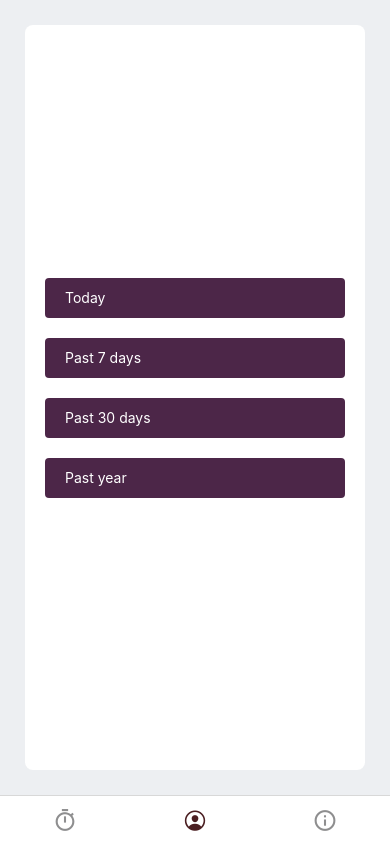
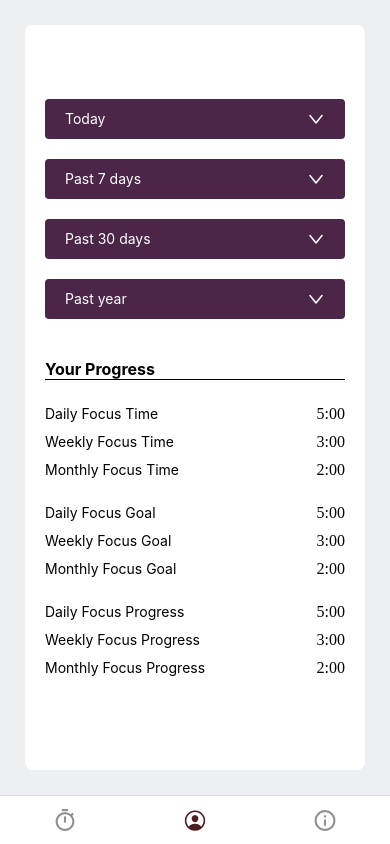
Before and after one commit to aa-fahim/pomodoro-app, a React Native app: screen /ProfileScreen in a window 390 px wide. Built offline with nearby package versions, Linux system fonts and the light colour scheme.

Commit message:
fix merge changes, and some components

```diff
--- a/App.tsx
+++ b/App.tsx
@@ -3,6 +3,7 @@ import { NavigationContainer } from "@react-navigation/native";
 import { createStackNavigator } from "@react-navigation/stack";
 import { createBottomTabNavigator } from "@react-navigation/bottom-tabs";
 
+import StatsProvider from "./src/context/StatsProvider";
 import LoginScreen from "./src/screens/LoginScreen";
 import TimerScreen from "./src/screens/TimerScreen";
 import ProfileScreen from "./src/screens/ProfileScreen";
@@ -19,7 +20,9 @@ const Tab = createBottomTabNavigator();
 export default function App() {
   return (
     <NavigationContainer>
-      <MainStackNavigator />
+      <StatsProvider>
+        <MainStackNavigator />
+      </StatsProvider>
     </NavigationContainer>
   );
 }
--- a/src/components/ExpandableFlatList.tsx
+++ b/src/components/ExpandableFlatList.tsx
@@ -1,23 +1,32 @@
 import React, { ReactNode, useState } from "react";
-import { TouchableOpacity, View } from "react-native";
+import { View } from "react-native";
 import styled from "styled-components/native";
 import { themes } from "../styles/themes";
+import { AntDesign } from "@expo/vector-icons";
+
+const UpArrowIcon = () => <AntDesign name="up" size={18} color="white" />;
+const DownArrowIcon = () => <AntDesign name="down" size={18} color="white" />;
 
 type IExpandableFlatList = {
-  isOpen?: boolean
-  label: ReactNode
-  children: ReactNode
+  isOpen?: boolean;
+  label: ReactNode;
+  children: ReactNode;
 };
 
-const CountdownTimer = ({ isOpen = false, label, children }: IExpandableFlatList) => {
+const CountdownTimer = ({
+  isOpen = false,
+  label,
+  children,
+}: IExpandableFlatList) => {
   const [isExpanded, setIsExpanded] = useState<boolean>(isOpen);
 
   return (
     <StyledView>
       <LabelContainer>
-        <TouchableOpacity onPress={() => setIsExpanded(!isExpanded)}>
+        <StyledTouchableOpacity onPress={() => setIsExpanded(!isExpanded)}>
           {label}
-        </TouchableOpacity>
+          {isExpanded ? <UpArrowIcon /> : <DownArrowIcon />}
+        </StyledTouchableOpacity>
       </LabelContainer>
 
       {isExpanded ? (
@@ -32,7 +41,7 @@ const CountdownTimer = ({ isOpen = false, label, children }: IExpandableFlatList
 
 const StyledView = styled.View`
   width: 100%;
-`
+`;
 
 const LabelContainer = styled.View`
   display: flex;
@@ -41,12 +50,18 @@ const LabelContainer = styled.View`
   height: 40px;
   padding: 0px 20px;
   border-radius: 4px;
-`
+`;
 
 const HorizontalLine = styled.View`
   padding: 10px 0px;
-  borderBottomColor: ${themes.grey};
-  borderBottomWidth: 1px;
-`
+  borderbottomcolor: ${themes.grey};
+  borderbottomwidth: 1px;
+`;
+
+const StyledTouchableOpacity = styled.TouchableOpacity`
+  flex-direction: row;
+  align-items: center;
+  justify-content: space-between;
+`;
 
 export default CountdownTimer;
--- a/src/components/InputBox.tsx
+++ b/src/components/InputBox.tsx
@@ -1,10 +1,6 @@
 import React from "react";
 import styled from "styled-components/native";
-import {
-  View,
-  StyleProp,
-  ViewStyle,
-} from "react-native";
+import { View, StyleProp, ViewStyle } from "react-native";
 import { themes } from "../styles/themes";
 
 type InputBoxProps = {
@@ -16,7 +12,7 @@ type InputBoxProps = {
   secureTextEntry?: boolean;
 };
 
-const InputBox:React.FC<InputBoxProps> = (props: InputBoxProps) => {
+const InputBox: React.FC<InputBoxProps> = (props) => {
   const { label, style, ...restProps } = props;
 
   return (
@@ -41,6 +37,6 @@ const StyledTextInput = styled.TextInput`
   border-radius: 4;
   padding-horizontal: 10;
   padding-vertical: 4;
-`
+`;
 
 export default InputBox;
--- /dev/null
+++ b/src/components/OptionItem.tsx
@@ -0,0 +1,28 @@
+import React, { FC, ReactNode } from "react";
+import { View, Text } from "react-native";
+import styled from "styled-components/native";
+
+type OptionItemProps = {
+  optionLabel: string;
+  option: ReactNode;
+};
+
+const OptionItem: FC<OptionItemProps> = ({ optionLabel, option }) => {
+  return (
+    <Container>
+      <Text>{optionLabel}</Text>
+      <View>{option}</View>
+    </Container>
+  );
+};
+
+const Container = styled.View`
+  display: flex;
+  flex-direction: row;
+  justify-content: space-between;
+  width: 100%;
+  padding-top: 5px;
+  padding-bottom: 5px;
+`;
+
+export default OptionItem;
--- /dev/null
+++ b/src/components/SectionHeader.tsx
@@ -0,0 +1,29 @@
+import React, { FC, ReactNode } from "react";
+import { View, Text } from "react-native";
+import styled from "styled-components/native";
+import HorizontalBreak from "../styles/HorizontalBreak";
+
+type SectionHeaderProps = {
+  header: ReactNode;
+};
+const SectionHeader: FC<SectionHeaderProps> = ({ header }) => {
+  return (
+    <Container>
+      <HeaderText>{header}</HeaderText>
+      <HorizontalBreak />
+    </Container>
+  );
+};
+
+const Container = styled.View`
+  width: 100%;
+  padding-top: 20px;
+  padding-bottom: 20px;
+`;
+
+const HeaderText = styled.Text`
+  font-size: 16px;
+  font-weight: bold;
+`;
+
+export default SectionHeader;
--- /dev/null
+++ b/src/context/StatsProvider.tsx
@@ -0,0 +1,26 @@
+import React, { createContext, Component } from "react";
+
+export const StatsContext = createContext();
+
+class StatsProvider extends Component {
+  state = {
+    name: "Fahim",
+  };
+
+  render() {
+    return (
+      <StatsContext.Provider
+        value={{
+          name: this.state.name,
+          changeNmae: (name: string) => {
+            this.setState({ name });
+          },
+        }}
+      >
+        {this.props.children}
+      </StatsContext.Provider>
+    );
+  }
+}
+
+export default StatsProvider;
--- a/src/screens/InfoScreen.tsx
+++ b/src/screens/InfoScreen.tsx
@@ -1,14 +1,24 @@
 import React from "react";
 import styled from "styled-components/native";
+
 import ScreenContainer from "../styles/ScreenContainer";
 import Wrapper from "../styles/Wrapper";
+import SectionHeader from "../components/SectionHeader";
+import OptionItem from "../components/OptionItem";
 
 const InfoScreen = () => {
   return (
     <ScreenContainer>
-      <Wrapper>This is the InfoScreen</Wrapper>
+      <InfoWrapper>
+        <SectionHeader header="About" />
+      </InfoWrapper>
     </ScreenContainer>
   );
 };
 
+const InfoWrapper = styled(Wrapper)`
+  justify-content: flex-start;
+  padding: 30px 30px;
+`;
+
 export default InfoScreen;
--- a/src/screens/ProfileScreen.tsx
+++ b/src/screens/ProfileScreen.tsx
@@ -6,46 +6,66 @@ import styled from "styled-components/native";
 import { themes } from "../styles/themes";
 import ScreenContainer from "../styles/ScreenContainer";
 import Wrapper from "../styles/Wrapper";
+import SectionHeader from "../components/SectionHeader";
+import OptionItem from "../components/OptionItem";
 
 const ProgressItems = [
   {
     label: "Today",
-    timeSpentStudying: 100
+    timeSpentStudying: 100,
   },
   {
     label: "Past 7 days",
-    timeSpentStudying: 200
+    timeSpentStudying: 200,
   },
   {
     label: "Past 30 days",
-    timeSpentStudying: 200
+    timeSpentStudying: 200,
   },
   {
     label: "Past year",
-    timeSpentStudying: 200
+    timeSpentStudying: 200,
   },
-]
+];
 
 const ProfileScreen = () => {
   const renderLabel = (text: string) => (
-    <Typography color={themes.white}>
-      {text}
-    </Typography>
-  )
+    <Typography color={themes.white}>{text}</Typography>
+  );
 
   return (
     <ScreenContainer>
       <StyledWrapper>
         {ProgressItems.map((item, index) => (
           <>
-            <ExpandableFlatList key={`${item.label}-${index}`} label={renderLabel(item.label)}>
+            <ExpandableFlatList
+              key={`${item.label}-${index}`}
+              label={renderLabel(item.label)}
+            >
               {item.timeSpentStudying}
             </ExpandableFlatList>
             {/* TODO: make this into a reusuable component */}
             <Spacer />
           </>
-        ))
-        }
+        ))}
+        <SectionHeader header="Your Progress" />
+        <OptionItemsListWrapper>
+          <OptionItem optionLabel="Daily Focus Time" option="5:00" />
+          <OptionItem optionLabel="Weekly Focus Time" option="3:00" />
+          <OptionItem optionLabel="Monthly Focus Time" option="2:00" />
+        </OptionItemsListWrapper>
+
+        <OptionItemsListWrapper>
+          <OptionItem optionLabel="Daily Focus Goal" option="5:00" />
+          <OptionItem optionLabel="Weekly Focus Goal" option="3:00" />
+          <OptionItem optionLabel="Monthly Focus Goal" option="2:00" />
+        </OptionItemsListWrapper>
+
+        <OptionItemsListWrapper>
+          <OptionItem optionLabel="Daily Focus Progress" option="5:00" />
+          <OptionItem optionLabel="Weekly Focus Progress" option="3:00" />
+          <OptionItem optionLabel="Monthly Focus Progress" option="2:00" />
+        </OptionItemsListWrapper>
       </StyledWrapper>
     </ScreenContainer>
   );
@@ -53,10 +73,15 @@ const ProfileScreen = () => {
 
 const StyledWrapper = styled(Wrapper)`
   padding: 10px 20px;
-`
+`;
 
 const Spacer = styled.View`
   height: 20px;
-`
+`;
+
+const OptionItemsListWrapper = styled.View`
+  width: 100%;
+  padding-bottom: 15px;
+`;
 
 export default ProfileScreen;
--- /dev/null
+++ b/src/styles/HorizontalBreak.ts
@@ -0,0 +1,9 @@
+import styled from "styled-components/native";
+import { themes } from "./themes";
+
+const HorizontalBreak = styled.View`
+  border-bottom-color: black;
+  border-bottom-width: 1;
+`;
+
+export default HorizontalBreak;
--- a/src/styles/themes.ts
+++ b/src/styles/themes.ts
@@ -14,8 +14,6 @@ const themes = {
   black: "#000000",
   grey: "#808080",
   light_gray: "#edeff2",
-}
+};
 
-export {
-  themes
-}
+export { themes };
```
Also changed, not shown: todo.txt, 1 other file (tests, documents, lock files or other folders).
